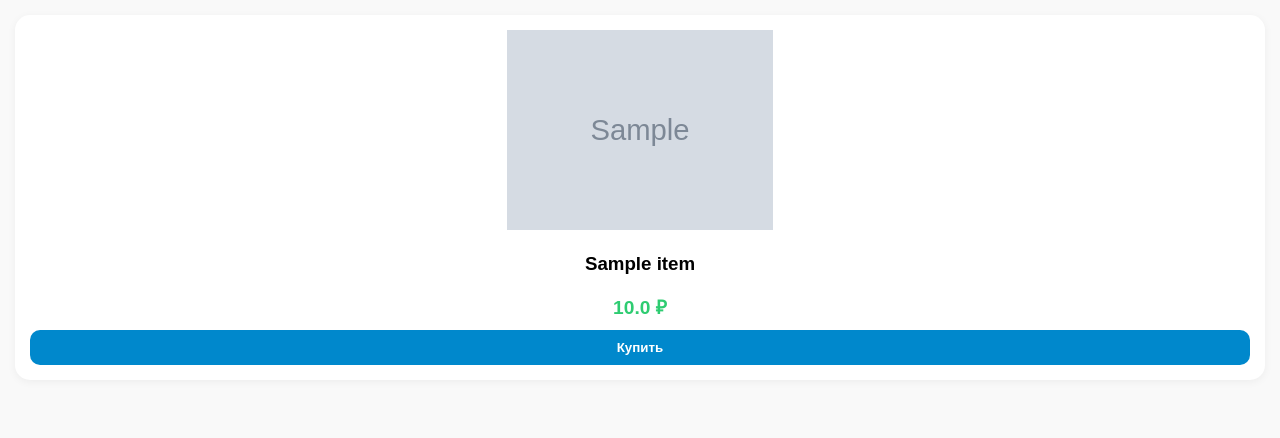
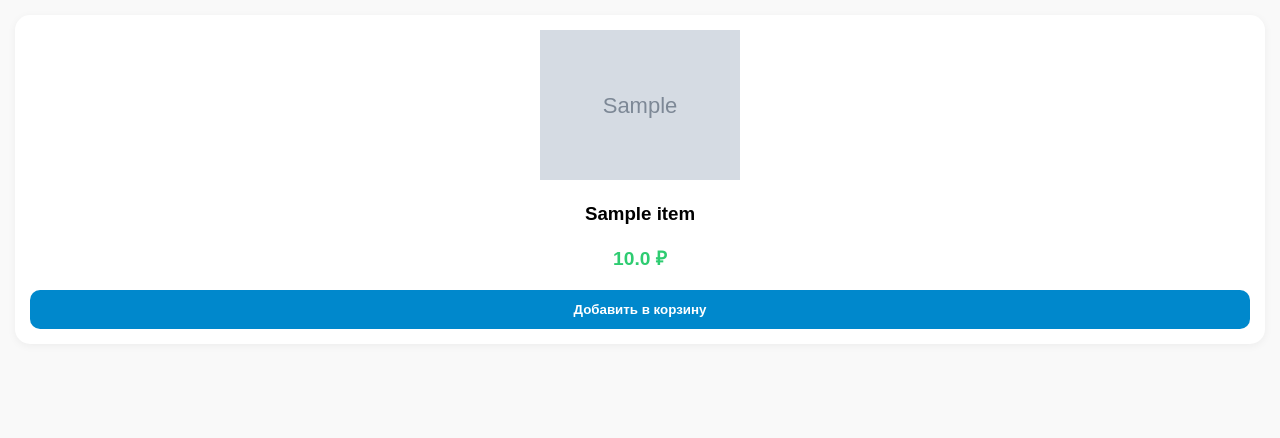
Before and after one commit to whalegaush-alt/telegram-food-shop, a FastAPI app: page / in a window 1280 px wide. Shown: the top 438 px of the page. Run offline with FastAPI, Linux system fonts and the light colour scheme; tables that the repository leaves empty hold one stand-in row (values such as "Sample post"); grey boxes marked "Sample" are stand-in pictures; parts of the project's set-up code (start-up, migrations or seed data) failed here and were passed over; some libraries are stand-ins or nearby versions.

Commit message:
Update shop.html

```diff
--- a/templates/shop.html
+++ b/templates/shop.html
@@ -5,31 +5,57 @@
     <meta name="viewport" content="width=device-width, initial-scale=1.0">
     <title>Магазин</title>
     <style>
-        body { font-family: sans-serif; margin: 0; padding: 15px; background: #f9f9f9; }
+        body { font-family: sans-serif; margin: 0; padding: 15px; background: #f9f9f9; padding-bottom: 80px; }
         .product { background: white; border-radius: 15px; padding: 15px; margin-bottom: 15px; text-align: center; box-shadow: 0 2px 8px rgba(0,0,0,0.05); }
-        .product img { width: 100%; max-height: 200px; object-fit: contain; border-radius: 10px; }
-        .price { color: #2ecc71; font-weight: bold; font-size: 1.2rem; margin: 10px 0; }
-        .buy-btn { background: #0088cc; color: white; border: none; padding: 10px 20px; border-radius: 10px; width: 100%; font-weight: bold; }
+        .product img { width: 100%; max-height: 150px; object-fit: contain; }
+        .price { color: #2ecc71; font-weight: bold; font-size: 1.2rem; }
+        .buy-btn { background: #0088cc; color: white; border: none; padding: 12px; border-radius: 10px; width: 100%; font-weight: bold; cursor: pointer; }
+        /* Плавающая кнопка корзины */
+        #order-panel { position: fixed; bottom: 0; left: 0; right: 0; background: white; padding: 15px; display: none; box-shadow: 0 -2px 10px rgba(0,0,0,0.1); }
     </style>
 </head>
 <body>
-    {% if not items %}
-        <p style="text-align: center;">Товаров пока нет. Зайдите позже!</p>
-    {% endif %}
+    <div id="catalog">
+        {% for item in items %}
+        <div class="product">
+            <img src="{{ item.photo_url }}">
+            <h3>{{ item.name }}</h3>
+            <p class="price">{{ item.price }} ₽</p>
+            <button class="buy-btn" onclick="addToCart('{{ item.name }}', {{ item.price }})">Добавить в корзину</button>
+        </div>
+        {% endfor %}
+    </div>
 
-    {% for item in items %}
-    <div class="product">
-        <img src="{{ item.photo_url }}">
-        <h3>{{ item.name }}</h3>
-        <p class="price">{{ item.price }} ₽</p>
-        <button class="buy-btn">Купить</button>
+    <div id="order-panel">
+        <button class="buy-btn" onclick="sendOrder()">Оформить заказ (всего: <span id="total-price">0</span> ₽)</button>
     </div>
-    {% endfor %}
 
     <script src="https://telegram.org/js/telegram-web-app.js"></script>
     <script>
         const tg = window.Telegram.WebApp;
         tg.expand();
+
+        let cart = [];
+        let total = 0;
+
+        function addToCart(name, price) {
+            cart.push({name, price});
+            total += price;
+            document.getElementById('total-price').innerText = total;
+            document.getElementById('order-panel').style.display = 'block';
+            tg.HapticFeedback.impactOccurred('medium'); // Вибрация при нажатии
+        }
+
+        function sendOrder() {
+            if (cart.length === 0) return;
+
+            // Отправляем данные обратно в бота
+            const data = {
+                items: cart,
+                total: total
+            };
+            tg.sendData(JSON.stringify(data)); // Эта функция закрывает Web App и шлет данные боту
+        }
     </script>
 </body>
 </html>
```
